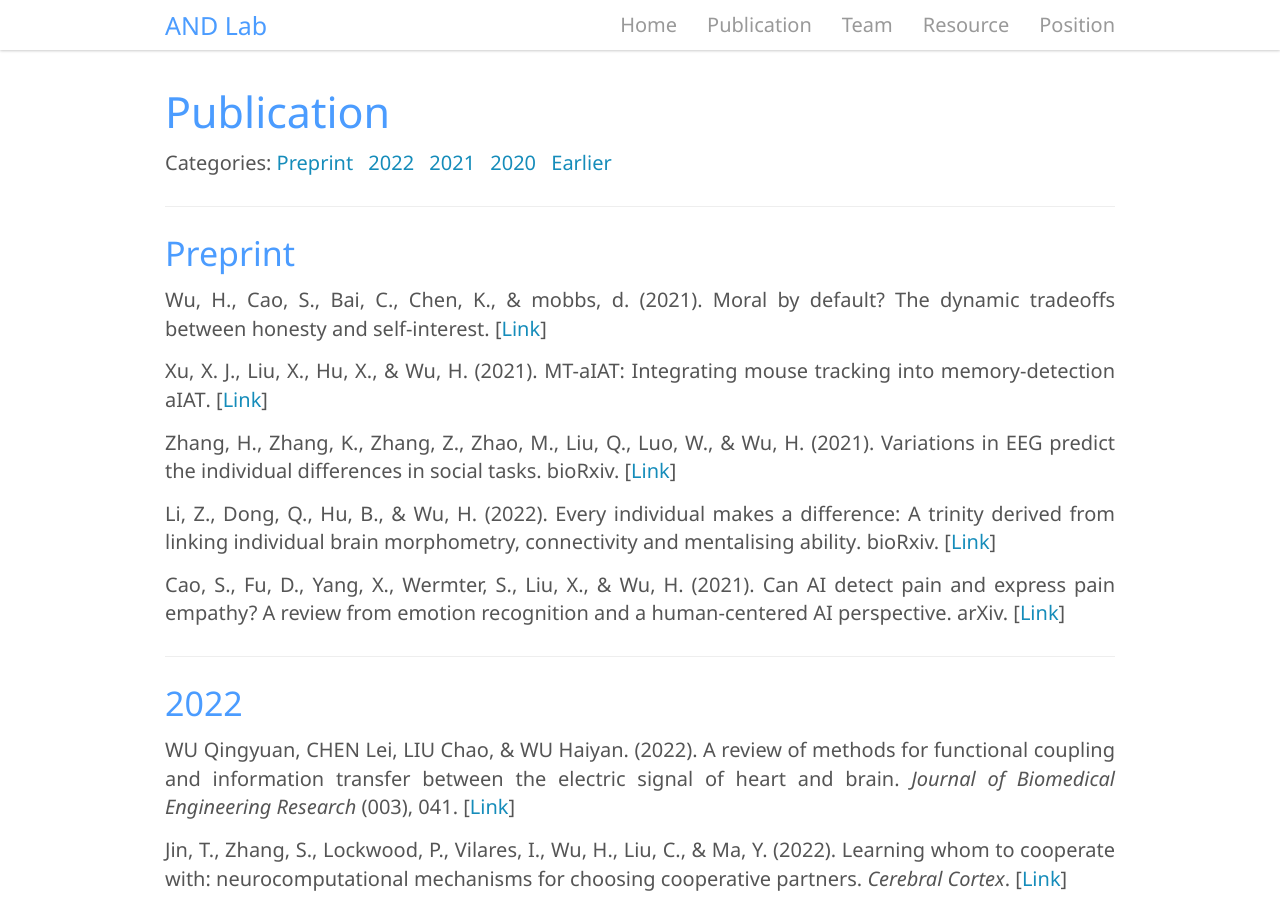
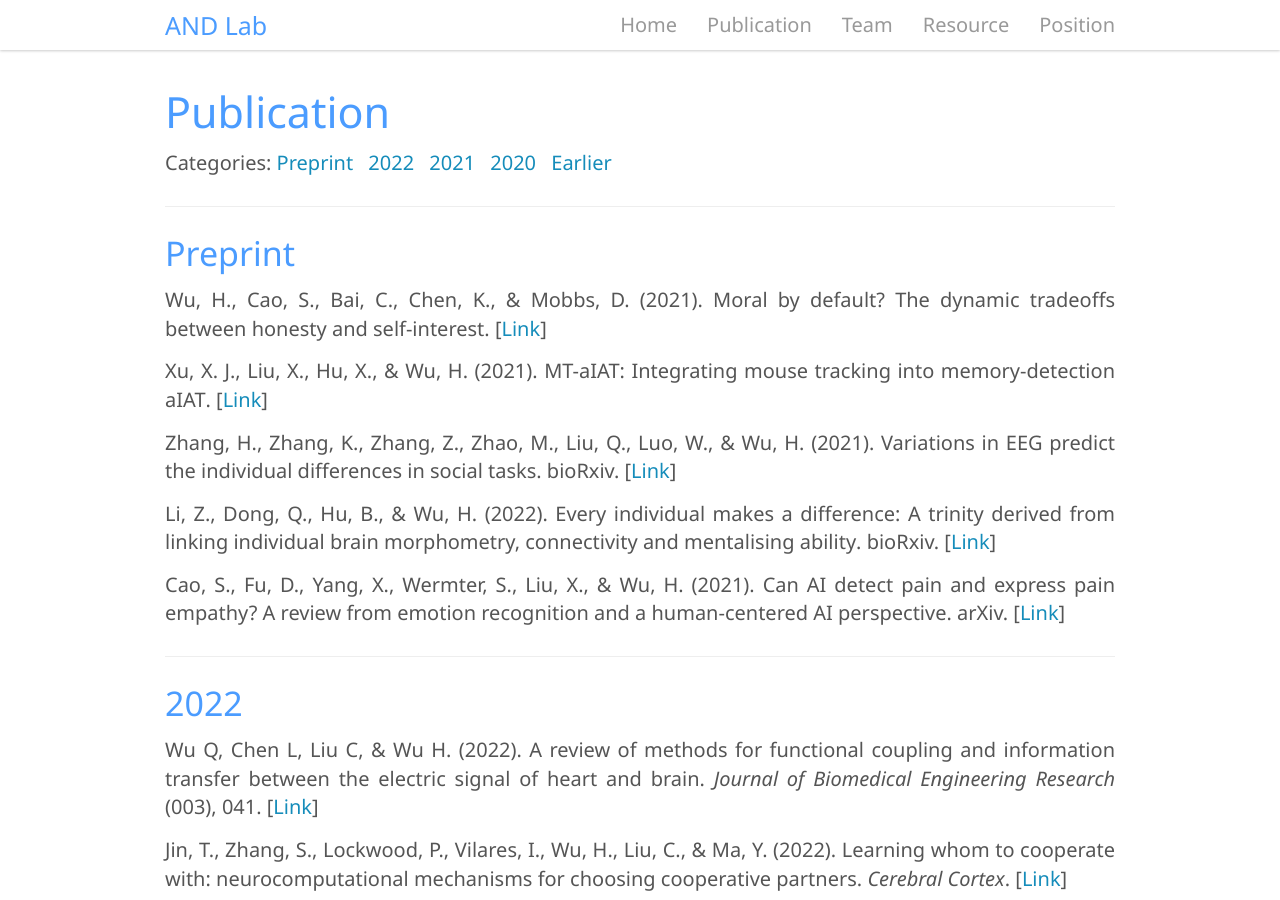
Before and after one commit to andlab-um/lab-website, a Jekyll site: the page built from _pages/publication.md, in a window 1280 px wide and 900 px high. Built offline with Jekyll 4.4.1, drawn with Linux system fonts in a browser that asks for light colours; nearby versions of some CDN libraries.

Commit message:
Update publication.md

```diff
--- a/_pages/publication.md
+++ b/_pages/publication.md
@@ -14,7 +14,7 @@ permalink: /publication
 
 ### Preprint
 
-Wu, H., Cao, S., Bai, C., Chen, K., & mobbs, d. (2021). **Moral by default? The dynamic tradeoffs between honesty and self-interest**. [[Link](https://doi.org/10.31234/osf.io/kr4pw){:target="_blank"}]
+Wu, H., Cao, S., Bai, C., Chen, K., & Mobbs, D. (2021). **Moral by default? The dynamic tradeoffs between honesty and self-interest**. [[Link](https://doi.org/10.31234/osf.io/kr4pw){:target="_blank"}]
 
 Xu, X. J., Liu, X., Hu, X., & Wu, H. (2021). **MT-aIAT: Integrating mouse tracking into memory-detection aIAT**. [[Link](https://doi.org/10.31234/osf.io/ny9xq){:target="_blank"}]
 
@@ -28,7 +28,7 @@ Cao, S., Fu, D., Yang, X., Wermter, S., Liu, X., & Wu, H. (2021). **Can AI detec
 
 ### 2022
 
-WU Qingyuan, CHEN Lei, LIU Chao, & WU Haiyan. (2022). **A review of methods for functional coupling and information transfer between the electric signal of heart and brain**. *Journal of Biomedical Engineering Research* (003), 041. [[Link](http://swyxgcyj.com/oa/DArticle.aspx?type=view&id=20220314){:target="_blank"}]
+Wu Q, Chen L, Liu C, & Wu H. (2022). **A review of methods for functional coupling and information transfer between the electric signal of heart and brain**. *Journal of Biomedical Engineering Research* (003), 041. [[Link](http://swyxgcyj.com/oa/DArticle.aspx?type=view&id=20220314){:target="_blank"}]
 
 Jin, T., Zhang, S., Lockwood, P., Vilares, I., Wu, H., Liu, C., & Ma, Y. (2022). **Learning whom to cooperate with: neurocomputational mechanisms for choosing cooperative partners**. *Cerebral Cortex*. [[Link](https://doi.org/10.1093/cercor/bhac365){:target="_blank"}]
 
```
